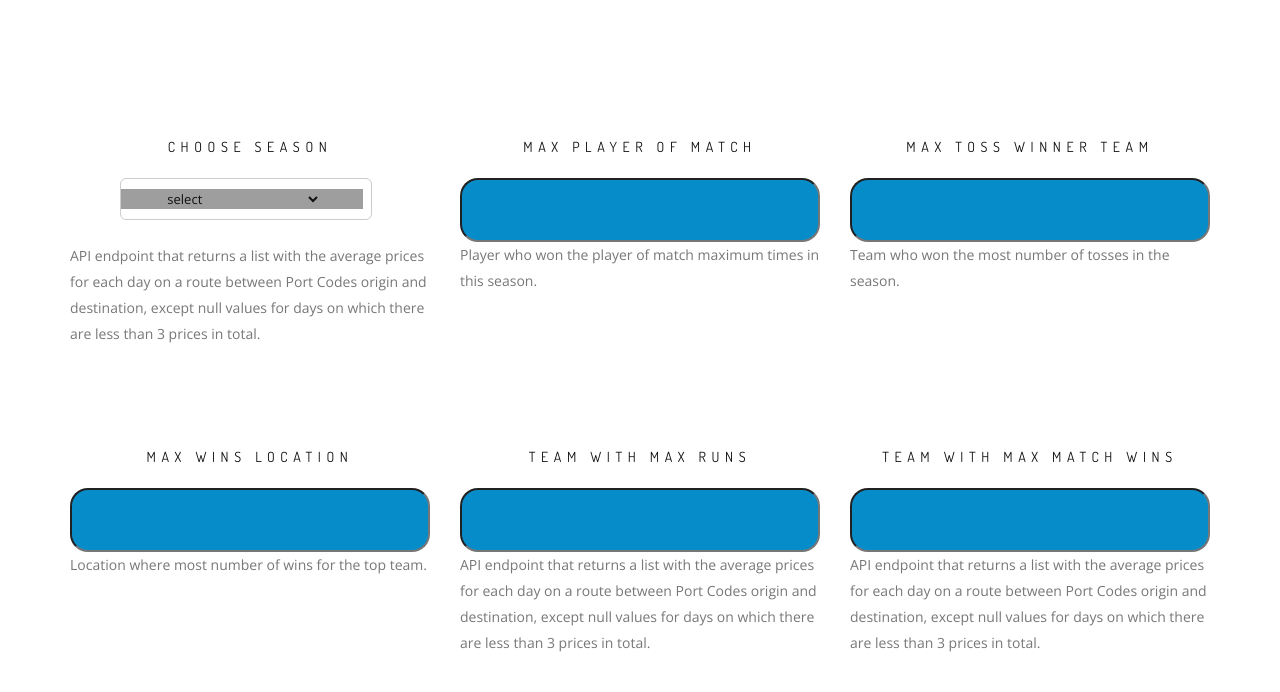
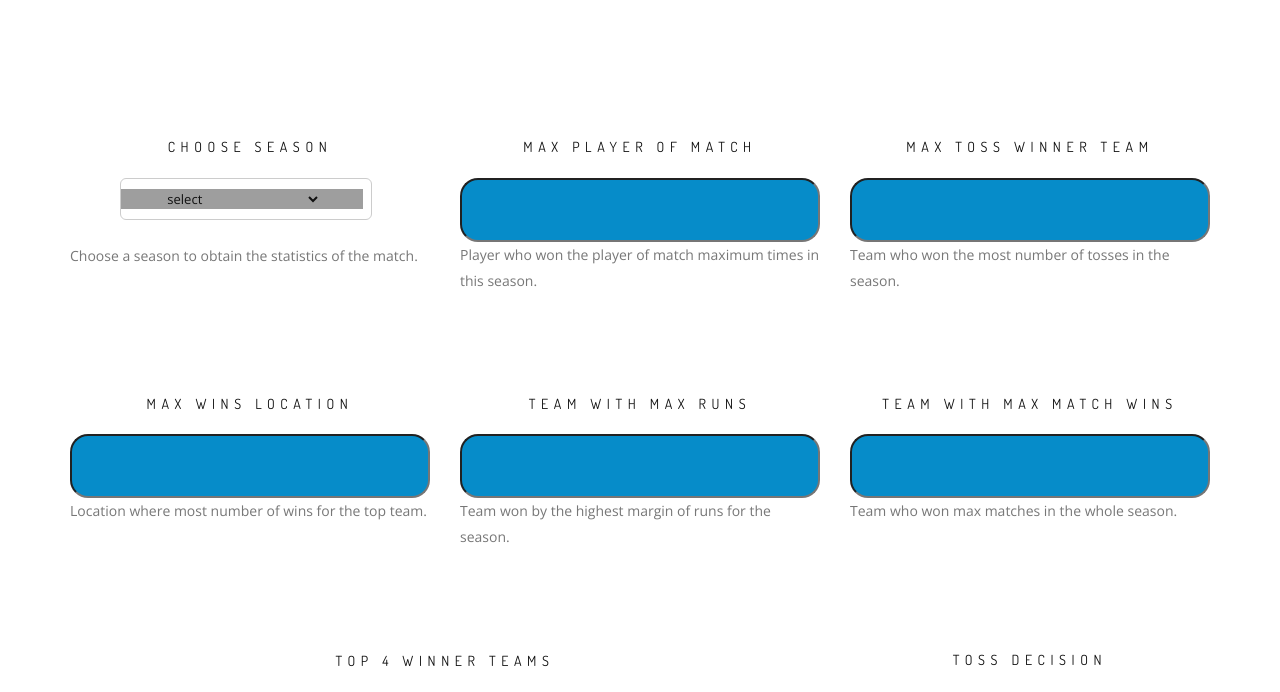
Before and after one commit to shintojoseph1234/ipl_season_stats, a Django app: page / in a window 1280 px wide. Shown: the part 935-1627 px from the top of the page. Run offline with Django 3.2, Linux system fonts and the light colour scheme; data that the repository does not hold is empty; some libraries are stand-ins or nearby versions; grey boxes are pictures that could not be loaded.

Commit message:
Edited the info

```diff
--- a/template/index.html
+++ b/template/index.html
@@ -33,9 +33,7 @@
                    <br>
 
                    <div class="alt-features-descr align-left">
-                       API endpoint that returns a list with the average prices
-                       for each day on a route between Port Codes origin and destination,
-                       except null values for days on which there are less than 3 prices in total.
+                       Choose a season to obtain the statistics of the match.
                    </div>
 
                 </div>
@@ -104,9 +102,7 @@
                     <input type="text" id="ip4" placeholder="" />
 
                     <div class="alt-features-descr align-left">
-                        API endpoint that returns a list with the average prices
-                        for each day on a route between Port Codes origin and destination,
-                        except null values for days on which there are less than 3 prices in total.
+                        Team won by the highest margin of runs  for the season.
                     </div>
                 </div>
             </div>
@@ -123,9 +119,7 @@
                     <input type="text" id="ip5" placeholder="" />
 
                     <div class="alt-features-descr align-left">
-                        API endpoint that returns a list with the average prices
-                        for each day on a route between Port Codes origin and destination,
-                        except null values for days on which there are less than 3 prices in total.
+                        Team who won max matches in the whole season.
                     </div>
                 </div>
             </div>
```
